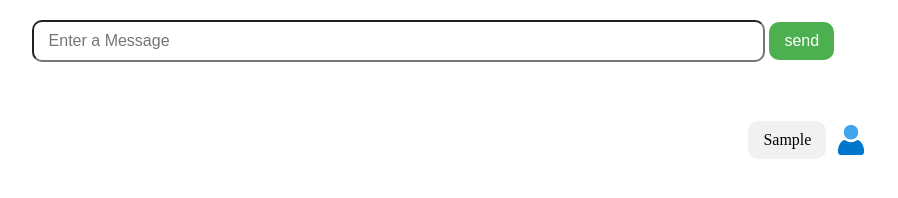
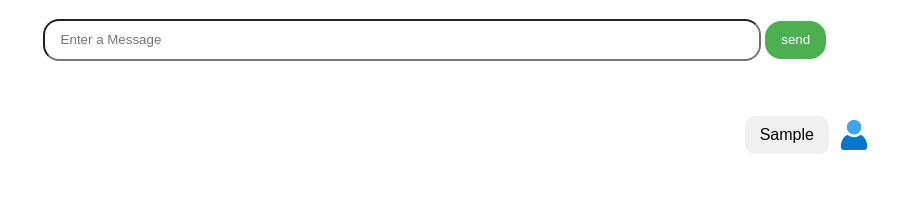
Before and after one commit to Akash29-spec/general--purpose-chatbot, a plain HTML site: page index.html in a window 1280 px wide. Both pictures are taken after typing "Sample" into the empty fields and a click on the button "send". Shown: the whole page, without its empty margins (171-1069 px from the left). Drawn offline with Linux system fonts and the light colour scheme; no server answers.

Commit message:
relative unit are used

```diff
--- a/script.js
+++ b/script.js
@@ -1,8 +1,8 @@
 function sendMessage(){
     const userInput = document.getElementById("userInput");
-    godown()
     createchatmessage(userInput.value,"user");
     userInput.value="";
+    // godown();
 }
 
 function createchatmessage(message,sender){
@@ -35,5 +35,8 @@ function chatBotResponse(message){
 
 function godown(){
     const container = document.querySelector(".chatMessage");
-    container.scrollTop = container.scrollHeight;
+    container.scrollTo({
+        top: container.scrollHeight,
+        behavior: "smooth"
+    });
 }
--- a/style.css
+++ b/style.css
@@ -1,40 +1,38 @@
 .container{
     width:70%;
     margin:auto;
-
-
+    font-family:Arial, sans-serif;
+    font-size:16px;
+    display:flex;
+    flex-direction:column;
 }
 
 .chatInput{
     position:sticky;
-    top:10px;
-    padding:10px 5px;
-    z-index:0;
+    padding:0.7rem 1rem;
 }
 #userInput{
     width:80%;
-    padding:10px 15px; ;
-    font-size:16px;
-    border-radius:10px;
+    border-radius:1rem;
+    padding:0.7rem 1rem; ;
 }
 #sendbtn{
-    padding:10px 15px;
-    border-radius:10px;
-    font-size:16px;
+    border-radius:1rem;
+    padding:0.7rem 1rem;
     background-color: #4CAF50;
     color:white;
     border:none;
     cursor:pointer;
 }
 .chatMessage{
-    margin:15px;
-    padding:10px 5px;
+    margin:1rem;
+    padding:0.7px 0.5px;
 }
 .chatmessage{
     display:flex;
     justify-content:flex-start;
     align-items:center;
-    padding:10px 15px;
+    padding:0.7rem 1rem;
 
 }
 .logo{
```
